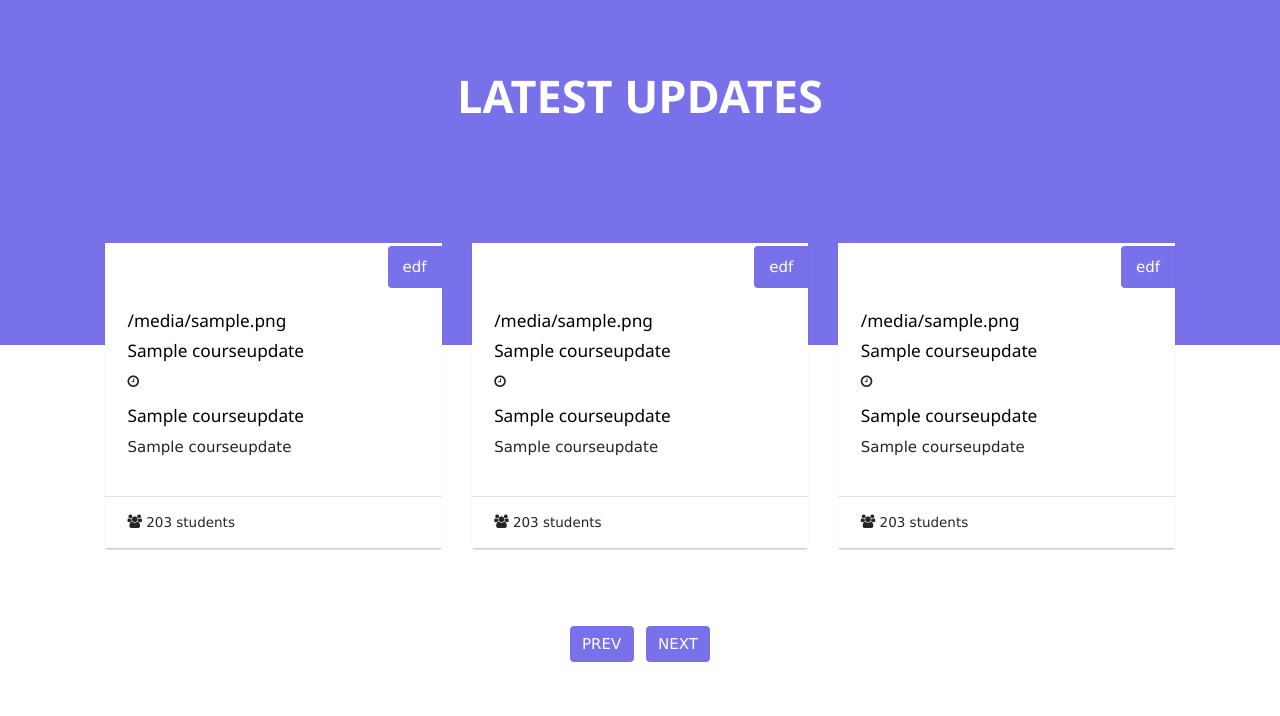
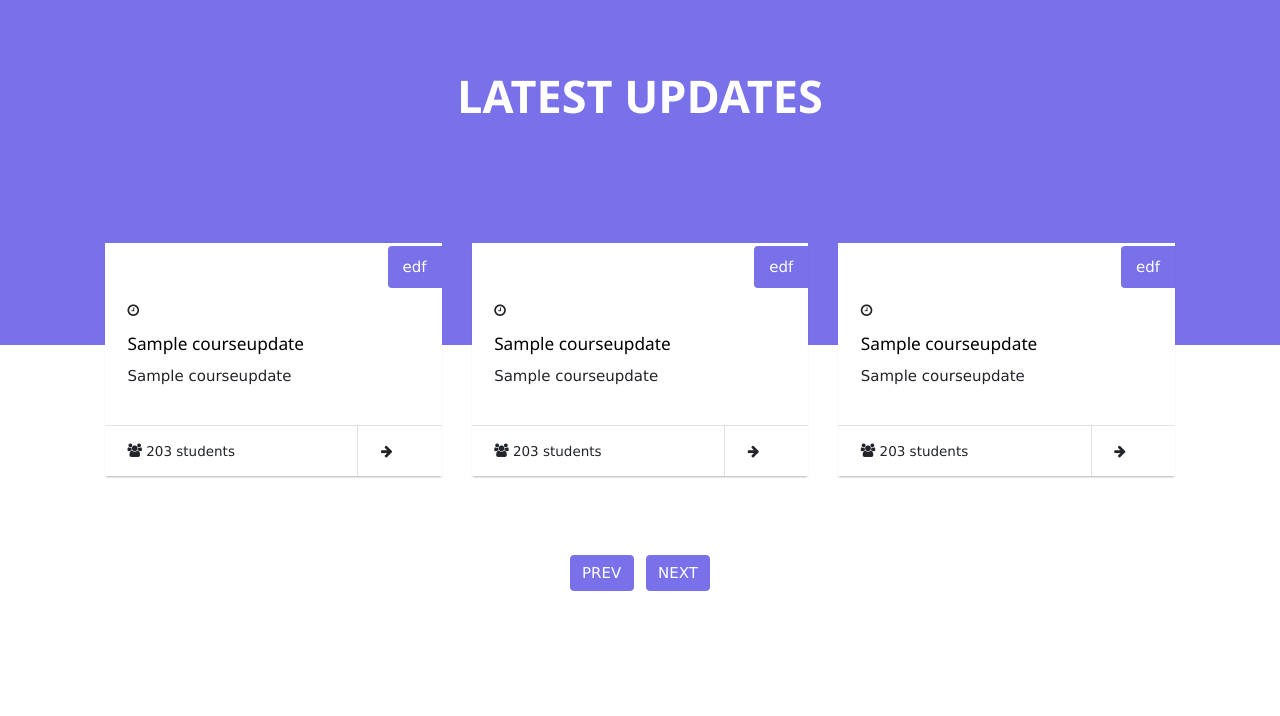
Before and after one commit to shreytrivedi002/teacherpanel, a Django app: page / in a window 1280 px wide. Shown: the part 911-1627 px from the top of the page. Run offline with Django 3.2, Linux system fonts and the light colour scheme; tables that the repository leaves empty hold one stand-in row (values such as "Sample post"); some libraries are stand-ins or nearby versions; some web fonts are replaced.

Commit message:
view functionality added

```diff
--- a/edclg/templates/clghome.html
+++ b/edclg/templates/clghome.html
@@ -215,24 +215,24 @@
                             <figure class="m-0">
                                 <a href="coursesingle/{{con.unqid}}/{{con.teacheremail}}">
                                     <!-- <iframe src="{{ con.file.url }}" alt="Image" class="img-fluid"></iframe> -->
-                                    <embed src="{{ MEDIA_URL }}{{ con.file.url }}" alt="Image" class="img-fluid"></embed>
+                                    <embed src="{{ con.file.url }}" alt="Image" width="100%" class="img-fluid"></embed>
                                     <!-- <embed src=""> -->
                                 </a>
                             </figure>
                             <a href="coursesingle/{{con.unqid}}/{{con.teacheremail}}">
 
                                 <div class="course-inner-text py-4 px-4">
-                                    <h3>{{ con.file.url }}</h3>
+                                    <!-- <h3>{{ con.file.url }}</h3> -->
                                     <span class="course-price">edf</span>
-                                    <h3><a href="#">{{ con.unid.subject }}</a></h3>
+                                    <!-- <h3><a href="coursesingle/{{con.unqid}}/{{con.teacheremail}}">{{ con.unid.subject }}</a></h3> -->
                                     <div class="meta"><span class="icon-clock-o"></span></div>
-                                    <h3><a href="#">{{ con.unid.subject }}</a></h3>
+                                    <h3><a href="coursesingle/{{con.unqid}}/{{con.teacheremail}}">{{ con.unid.subject }}</a></h3>
                                     <p>{{ con.unid.title }} </p>
                                     <!-- <p>{{con.file}}</p> -->
                                 </div>
                                 <div class="d-flex border-top stats">
                                     <div class="py-3 px-4"><span class="icon-users"></span> 203 students</div>
-                                    <!-- <div class="py-3 px-4 w-25 ml-auto border-left"><span class="icon-chat"></span> 2</div> -->
+                                    <div class="py-3 px-4 w-25 ml-auto border-left"><a href="coursesingle/{{con.unqid}}/{{con.teacheremail}}"><span class="fa fa-arrow-right"></span></a></div>
                                 </div>
                             </a>
                         </div>
--- a/edclg/urls.py
+++ b/edclg/urls.py
@@ -1,6 +1,9 @@
 from django.contrib import admin
+from django.conf import settings
 from django.urls import path , include
 from . import views
+from django.conf.urls.static import static
+
 
 
 
@@ -38,4 +41,4 @@
 
 
 
-]
+] + static(settings.MEDIA_URL, document_root=settings.MEDIA_ROOT)
```
Also changed, not shown: teacher/settings.py (+7 -7 lines), 1 other file.
